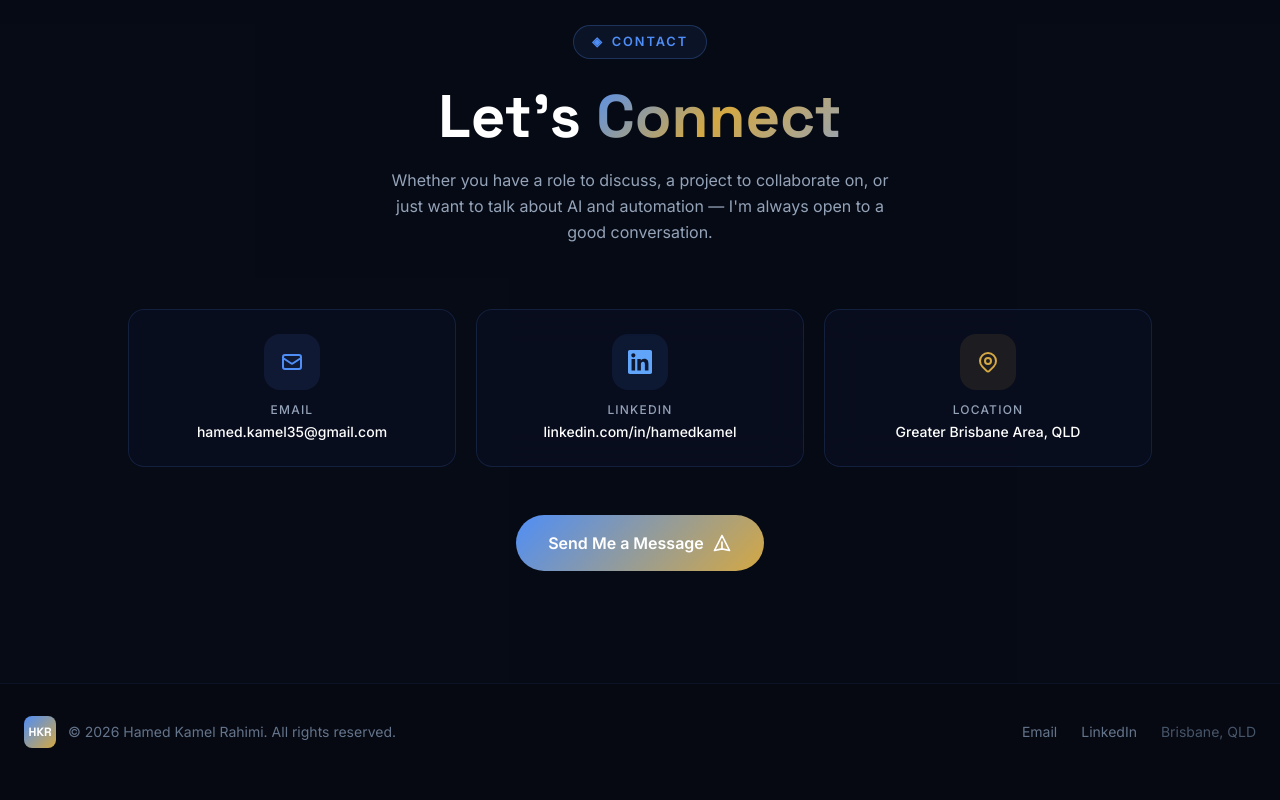
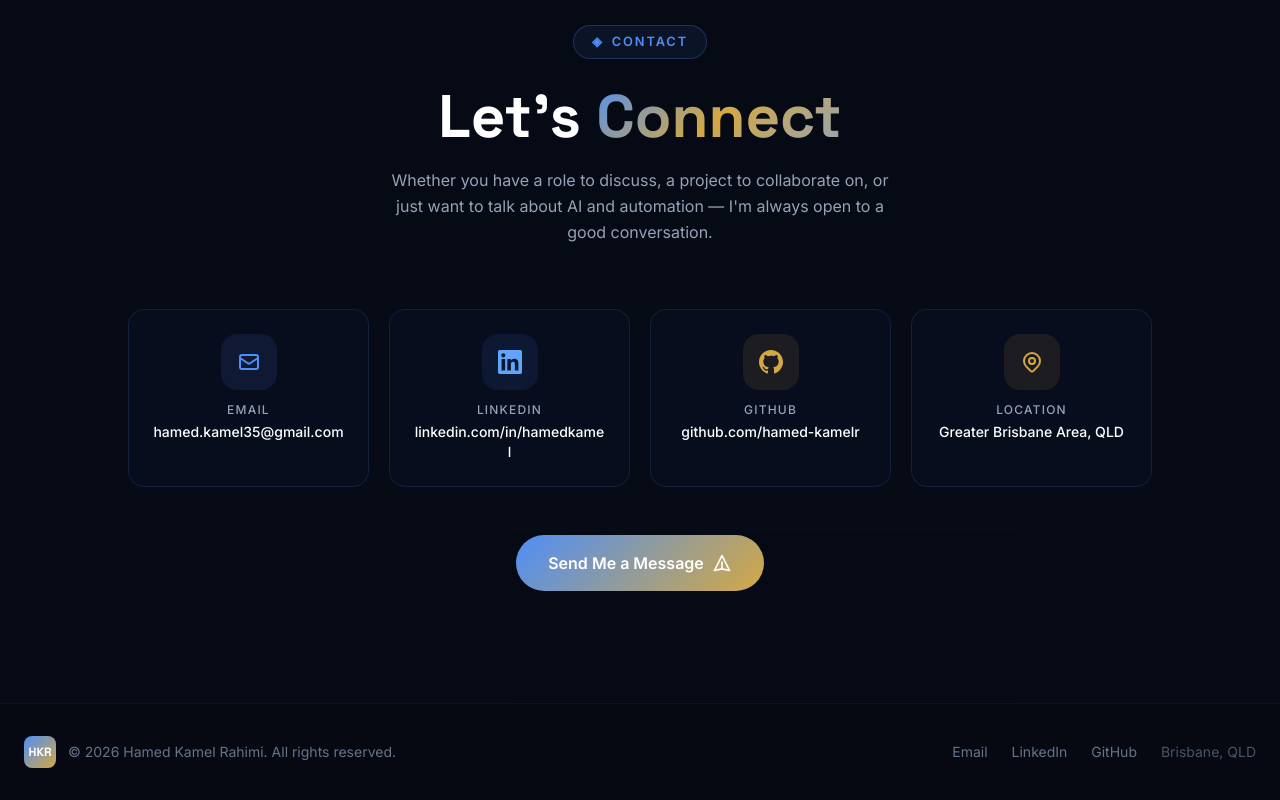
Before and after one commit to hamed-kamelr/hamed-kamelr.github.io, a Next.js app: page / in a window 1280 px wide. Shown: the part 8184-8984 px from the top of the page. Built offline with nearby package versions, Linux system fonts and the light colour scheme.

Commit message:
Add GitHub link to contact section and footer

```diff
--- a/app/components/Contact.tsx
+++ b/app/components/Contact.tsx
@@ -35,6 +35,20 @@ const contactCards = [
     border: 'border-[rgba(59,130,246,0.2)] hover:border-[rgba(59,130,246,0.5)]',
     iconBg: 'bg-[rgba(59,130,246,0.1)] text-[#60a5fa]',
     glow: 'hover:shadow-[0_0_30px_rgba(59,130,246,0.12)]',
+  },
+  {
+    icon: (
+      <svg className="w-6 h-6" fill="currentColor" viewBox="0 0 24 24">
+        <path d="M12 0C5.374 0 0 5.373 0 12c0 5.302 3.438 9.8 8.207 11.387.599.111.793-.261.793-.577v-2.234c-3.338.726-4.033-1.416-4.033-1.416-.546-1.387-1.333-1.756-1.333-1.756-1.089-.745.083-.729.083-.729 1.205.084 1.839 1.237 1.839 1.237 1.07 1.834 2.807 1.304 3.492.997.107-.775.418-1.305.762-1.604-2.665-.305-5.467-1.334-5.467-5.931 0-1.311.469-2.381 1.236-3.221-.124-.303-.535-1.524.117-3.176 0 0 1.008-.322 3.301 1.23A11.509 11.509 0 0112 5.803c1.02.005 2.047.138 3.006.404 2.291-1.552 3.297-1.23 3.297-1.23.653 1.653.242 2.874.118 3.176.77.84 1.235 1.911 1.235 3.221 0 4.609-2.807 5.624-5.479 5.921.43.372.823 1.102.823 2.222v3.293c0 .319.192.694.801.576C20.566 21.797 24 17.3 24 12c0-6.627-5.373-12-12-12z" />
+      </svg>
+    ),
+    label: 'GitHub',
+    value: 'github.com/hamed-kamelr',
+    href: 'https://github.com/hamed-kamelr',
+    color: 'purple',
+    border: 'border-[rgba(212,168,67,0.2)] hover:border-[rgba(212,168,67,0.5)]',
+    iconBg: 'bg-[rgba(212,168,67,0.1)] text-[#d4a843]',
+    glow: 'hover:shadow-[0_0_30px_rgba(212,168,67,0.12)]',
   },
   {
     icon: (
@@ -99,7 +113,7 @@ export default function Contact() {
           </div>
 
           {/* Contact Cards */}
-          <div className="grid sm:grid-cols-3 gap-5 mb-12">
+          <div className="grid sm:grid-cols-2 lg:grid-cols-4 gap-5 mb-12">
             {contactCards.map((card, i) => (
               <a
                 key={i}
@@ -173,6 +187,14 @@ export default function Contact() {
             >
               LinkedIn
             </a>
+            <a
+              href="https://github.com/hamed-kamelr"
+              target="_blank"
+              rel="noopener noreferrer"
+              className="text-slate-500 hover:text-[#4f8ef7] text-sm transition-colors"
+            >
+              GitHub
+            </a>
             <span className="text-slate-600 text-sm">Brisbane, QLD</span>
           </div>
         </div>
```
